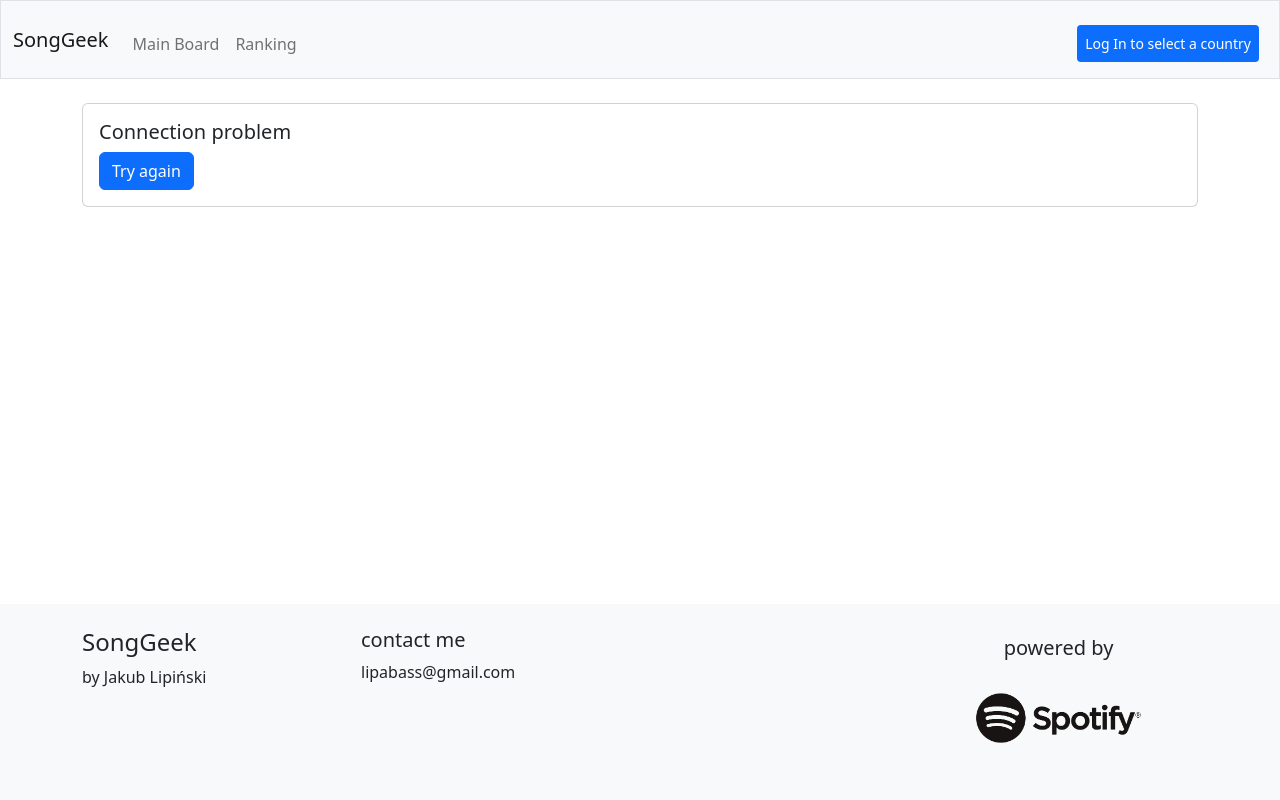
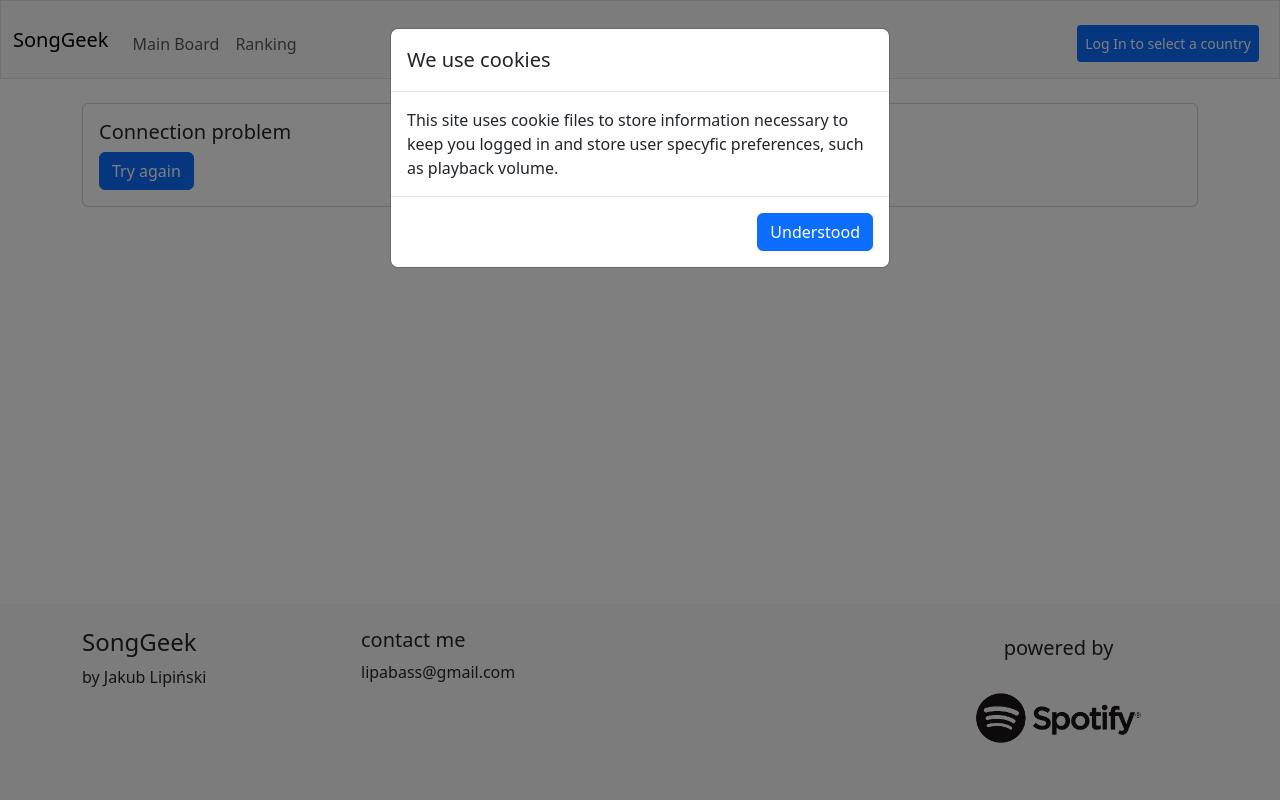
Before and after one commit to lipalipinski/SongGeek2, a Flask app: template app/templates/quiz.html in a window 1280 px wide. Run offline with Flask 2, Linux system fonts and the light colour scheme; the template is opened without the code that fills it, so the values that code supplies are empty.

Commit message:
cookies prompt and volume sessionStorage

```diff
--- /dev/null
+++ b/app/static/scripts.js
@@ -0,0 +1,44 @@
+function cookiesPrompt() {
+    // cookies prompt
+    const maxAge = 60 * 60 * 24 * 7 * 4 * 12;
+    const cookiesBtn = document.querySelector('#cookies-understood')
+    const cookiesModal = new bootstrap.Modal('#cookies-prompt', { keyboard: false });
+
+    if (!document.cookie.split(';').find(row => row.startsWith('cookies'))) {
+        cookiesModal.show();
+    }
+
+    cookiesBtn.addEventListener('click', () => {
+        document.cookie = `cookies=true;max-age=${maxAge};samesite=strict`;
+        cookiesModal.hide();
+    });
+};
+
+function setVolume() {
+    //remember volume
+    const volumeSliders = document.querySelectorAll('.volume-slider');
+    const volumeSetting = sessionStorage.getItem('volume');
+    for (const slider of volumeSliders) {
+        if (!volumeSetting) {
+            slider.setAttribute('value', '80');
+        } else {
+            slider.setAttribute('value', volumeSetting);
+        };
+        // store volume setting
+        slider.addEventListener('input', (e) => {
+            sessionStorage.setItem('volume', e.target.value);
+        });
+    };
+    //set audio players volume
+    if (volumeSetting) {
+        console.log(volumeSetting);
+        // set remembered volume to audio players
+        const audioPlayers = document.querySelectorAll('audio');
+        for (const audio of audioPlayers) {
+            audio.volume = parseInt(volumeSetting)/100;
+        };
+    };
+};
+
+cookiesPrompt();
+setVolume();
--- a/app/templates/layout.html
+++ b/app/templates/layout.html
@@ -11,12 +11,13 @@
     <script src="{{ url_for('static', filename='scripts.js')}}" defer></script>
 
     <!-- CSS only -->
-    <link href="https://cdn.jsdelivr.net/npm/bootstrap@5.2.3/dist/css/bootstrap.min.css" rel="stylesheet"
-        integrity="sha384-rbsA2VBKQhggwzxH7pPCaAqO46MgnOM80zW1RWuH61DGLwZJEdK2Kadq2F9CUG65" crossorigin="anonymous">
+    <link href="https://cdn.jsdelivr.net/npm/bootstrap@5.3.0-alpha1/dist/css/bootstrap.min.css" rel="stylesheet"
+        integrity="sha384-GLhlTQ8iRABdZLl6O3oVMWSktQOp6b7In1Zl3/Jr59b6EGGoI1aFkw7cmDA6j6gD" crossorigin="anonymous">
     <!-- JavaScript Bundle with Popper -->
-    <script src="https://cdn.jsdelivr.net/npm/bootstrap@5.2.3/dist/js/bootstrap.bundle.min.js"
-        integrity="sha384-kenU1KFdBIe4zVF0s0G1M5b4hcpxyD9F7jL+jjXkk+Q2h455rYXK/7HAuoJl+0I4"
+    <script src="https://cdn.jsdelivr.net/npm/bootstrap@5.3.0-alpha1/dist/js/bootstrap.bundle.min.js"
+        integrity="sha384-w76AqPfDkMBDXo30jS1Sgez6pr3x5MlQ1ZAGC+nuZB+EYdgRZgiwxhTBTkF7CXvN"
         crossorigin="anonymous"></script>
+
     <!-- BS Icons -->
     <link rel="stylesheet" href="https://cdn.jsdelivr.net/npm/bootstrap-icons@1.10.3/font/bootstrap-icons.css">
 
@@ -81,6 +82,25 @@
         </div>
     </nav>
 
+    <!-- cookies prompt modal -->
+    <div class="modal fade" id="cookies-prompt" data-bs-backdrop="static" data-bs-keyboard="false" tabindex="-1"
+        aria-labelledby="cookies prompt" aria-hidden="true">
+        <div class="modal-dialog">
+            <div class="modal-content">
+                <div class="modal-header">
+                    <h1 class="modal-title fs-5">We use cookies</h1>
+                </div>
+                <div class="modal-body">
+                    This site uses cookie files to store information necessary to keep you logged in and store user specyfic preferences, such as playback volume.
+                </div>
+                <div class="modal-footer">
+                    <button id="cookies-understood" type="button" class="btn btn-primary">Understood</button>
+                </div>
+            </div>
+        </div>
+    </div>
+
+
     <!-- main content -->
     <div id="main-container" class="container mx-auto flex-grow-1">
 
@@ -101,6 +121,7 @@
         {% endblock %}
     </div>
 
+    <!-- footer -->
     <footer class="py-4 mt-4 bg-light">
         <div class="container">
             <div class="d-flex flex-wrap">
--- a/app/templates/quiz.html
+++ b/app/templates/quiz.html
@@ -78,7 +78,7 @@ Game
                                 </div>
                                 <!-- volume control -->
                                 <div class="container col col-10">
-                                    <input id="volume" min="0" max="100" value="80" type="range" class="form-range">
+                                    <input id="volume" min="0" max="100"  type="range" class="volume-slider form-range">
                                 </div>
                             </div>
                         </div>
--- a/app/templates/quiz_score.html
+++ b/app/templates/quiz_score.html
@@ -92,7 +92,7 @@
                         </div>
 
                     <div class="col-3 float-end">
-                        <input id="volume" min="0" max="100" value="80" type="range" class="form-range">
+                        <input id="volume" min="0" max="100" value="80" type="range" class="volume-slider form-range">
                     </div>
 
                 </div>
```
